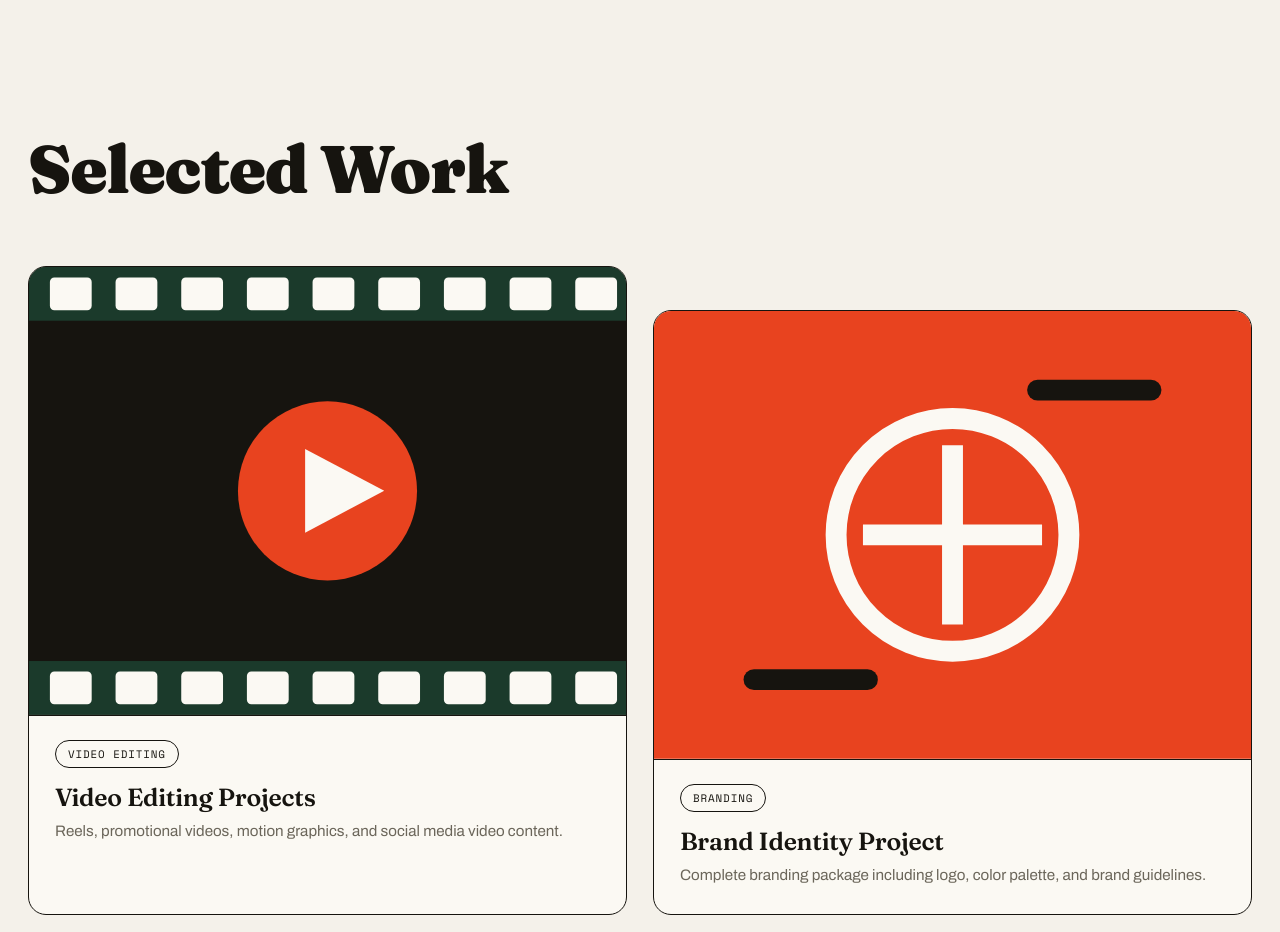
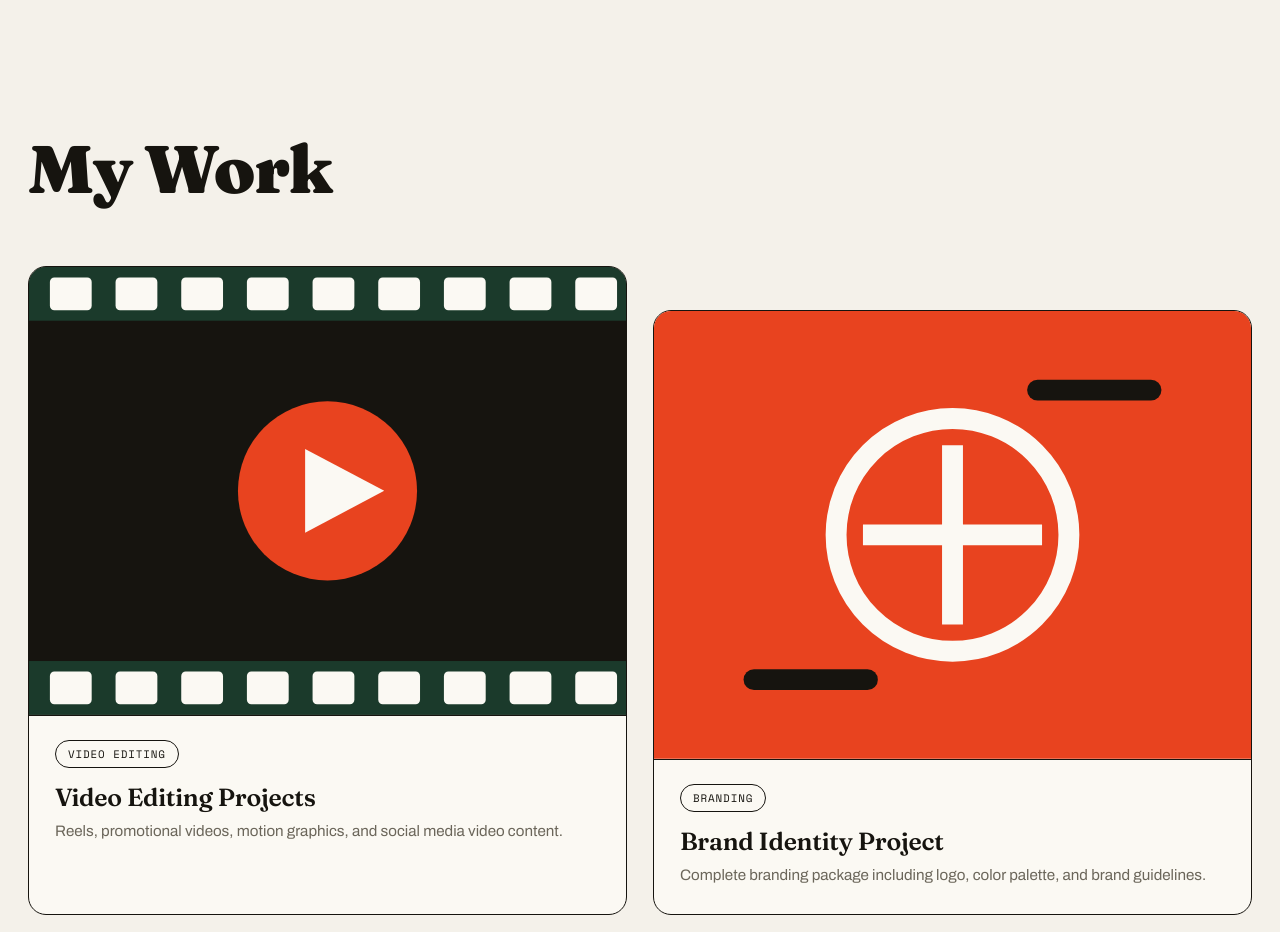
Before and after one commit to alinuman4347-svg/portfolio-site, a React (Vite) app: page / in a window 1280 px wide. Shown: the part 2280-3212 px from the top of the page. Built offline with nearby package versions, Linux system fonts and the light colour scheme.

Commit message:
Rename Selected Work section title to My Work

```diff
--- a/src/components/Work.jsx
+++ b/src/components/Work.jsx
@@ -88,7 +88,7 @@ export default function Work() {
     <section id="work">
       <div className="wrap">
         <div className="sec-head reveal">
-          <h2 className="sec-title">Selected Work</h2>
+          <h2 className="sec-title">My Work</h2>
         </div>
         <div className="work-grid">
           {projects.map((p, i) => (
```
